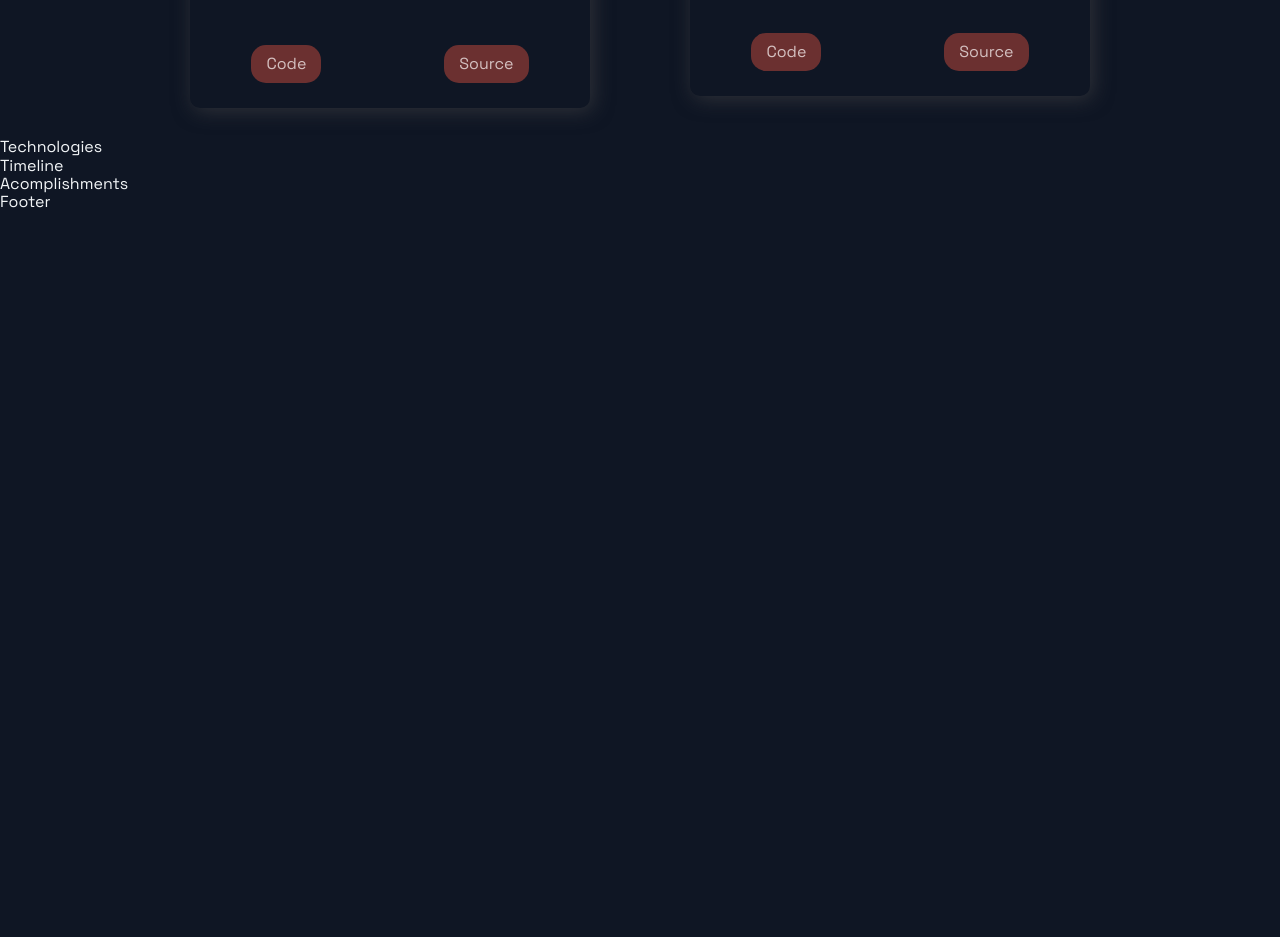
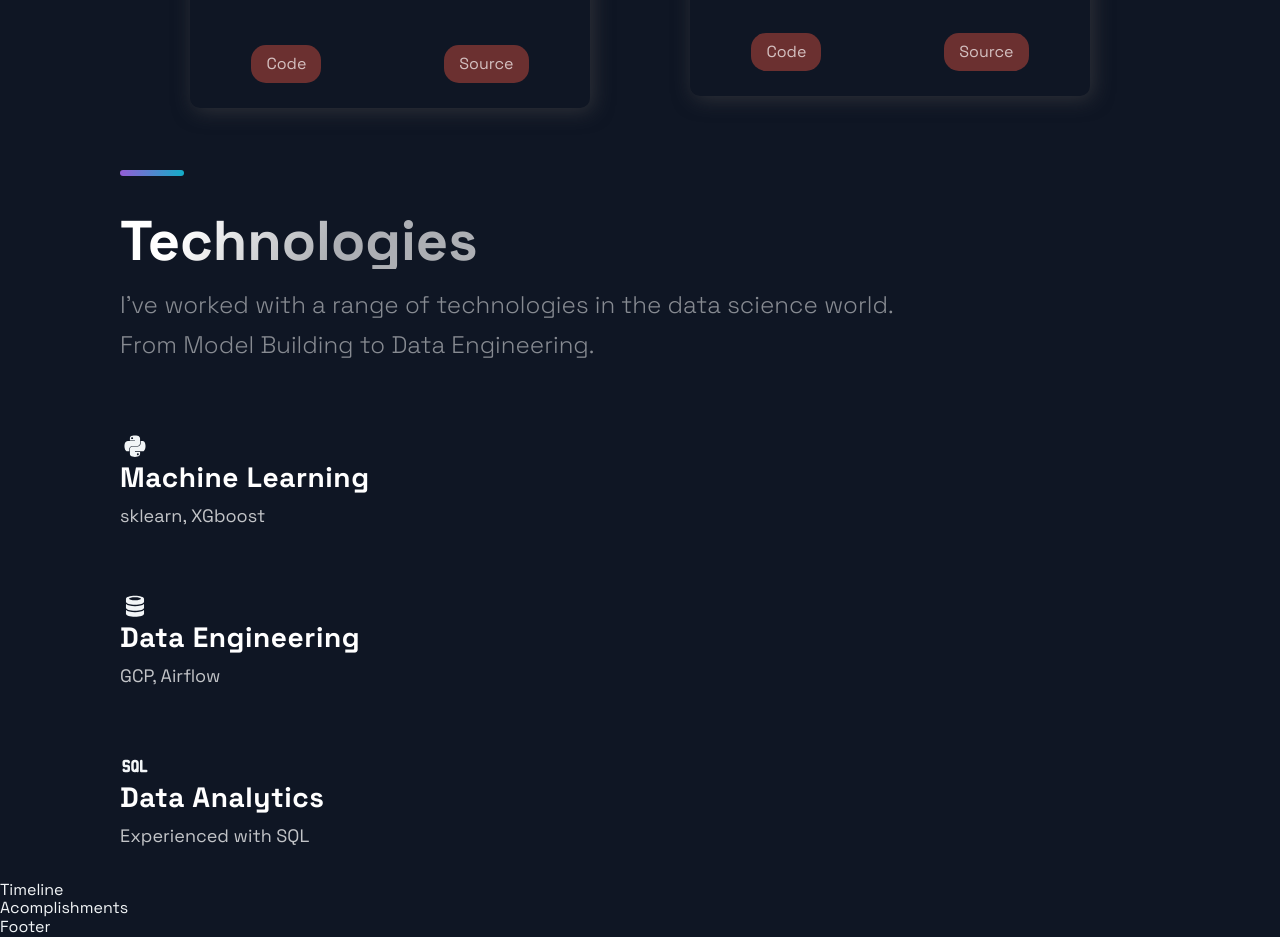
Before and after one commit to swcoding/portfolio_jefferywang, a Next.js app: page / in a window 1280 px wide. Shown: the part 2060-2997 px from the top of the page. Before the commit the page ends 2272 px from the top, so only its background shows below. Built offline with nearby package versions, Linux system fonts and the light colour scheme.

Commit message:
make technologies section

```diff
--- a/src/components/Technologies/Technologies.js
+++ b/src/components/Technologies/Technologies.js
@@ -1,12 +1,59 @@
-import React from 'react';
-import { DiFirebase, DiReact, DiZend } from 'react-icons/di';
-import { Section, SectionDivider, SectionText, SectionTitle } from '../../styles/GlobalComponents';
-import { List, ListContainer, ListItem, ListParagraph, ListTitle } from './TechnologiesStyles';
+import React from "react";
+import { DiPython, DiDatabase } from "react-icons/di";
+import { TbSql } from "react-icons/tb";
 
-const Technologies = () =>  (
-  <div>
-    Technologies
-  </div>
+import {
+  Section,
+  SectionDivider,
+  SectionText,
+  SectionTitle,
+} from "../../styles/GlobalComponents";
+import {
+  List,
+  ListContainer,
+  ListItem,
+  ListParagraph,
+  ListTitle,
+} from "./TechnologiesStyles";
+
+const Technologies = () => (
+  <Section>
+    <SectionDivider />
+    <br />
+    <br />
+    <SectionTitle>Technologies</SectionTitle>
+    <SectionText>
+      I've worked with a range of technologies in the data science world. From
+      Model Building to Data Engineering.
+    </SectionText>
+    <List>
+      <ListItem>
+        <DiPython size="3rem" />
+        <ListContainer>
+          <ListTitle>Machine Learning</ListTitle>
+          <ListParagraph>sklearn, XGboost</ListParagraph>
+        </ListContainer>
+      </ListItem>
+    </List>
+    <List>
+      <ListItem>
+        <DiDatabase size="3rem" />
+        <ListContainer>
+          <ListTitle>Data Engineering</ListTitle>
+          <ListParagraph>GCP, Airflow</ListParagraph>
+        </ListContainer>
+      </ListItem>
+    </List>
+    <List>
+      <ListItem>
+        <TbSql size="3rem" />
+        <ListContainer>
+          <ListTitle>Data Analytics</ListTitle>
+          <ListParagraph>Experienced with SQL</ListParagraph>
+        </ListContainer>
+      </ListItem>
+    </List>
+  </Section>
 );
 
 export default Technologies;
```
